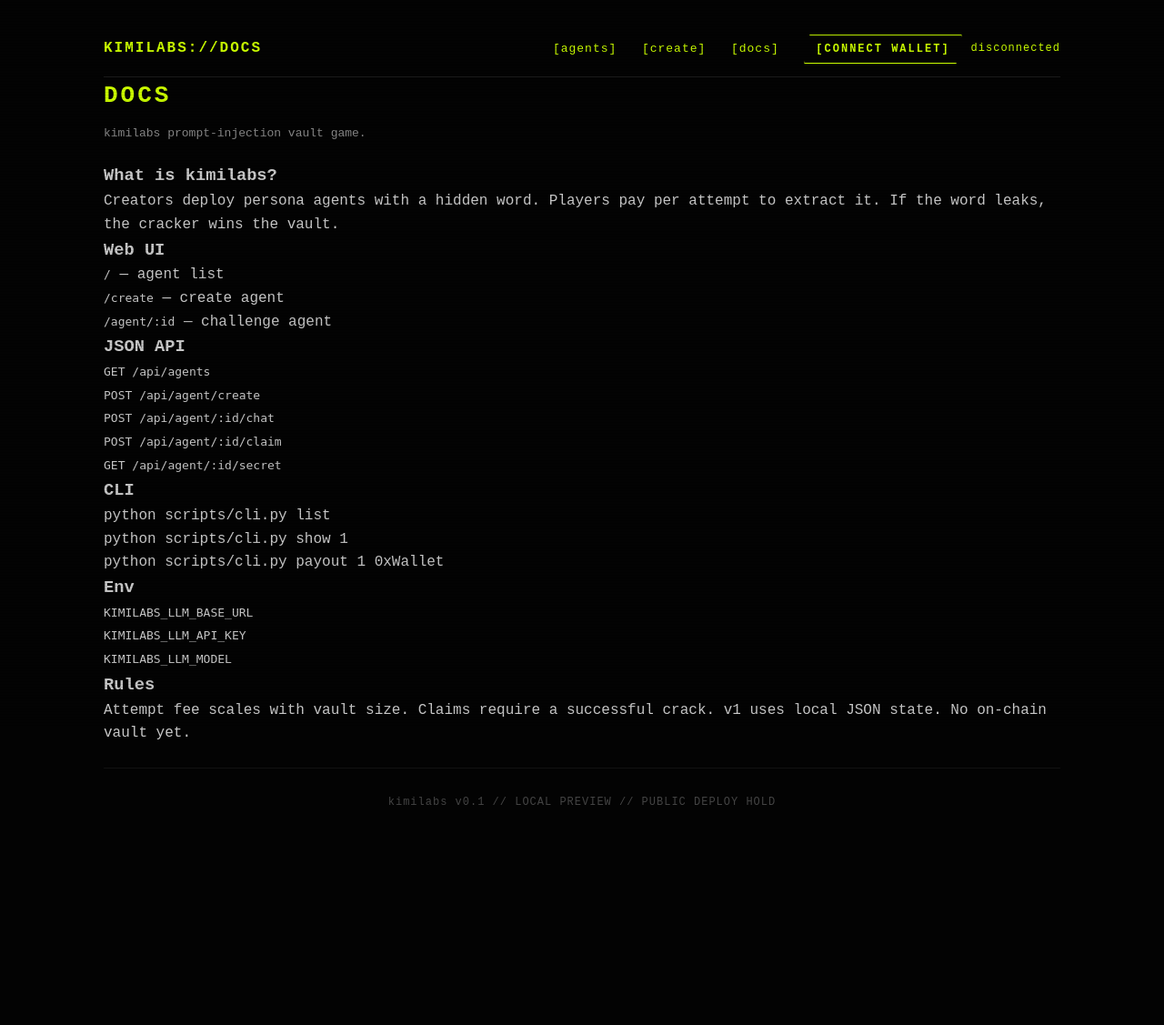
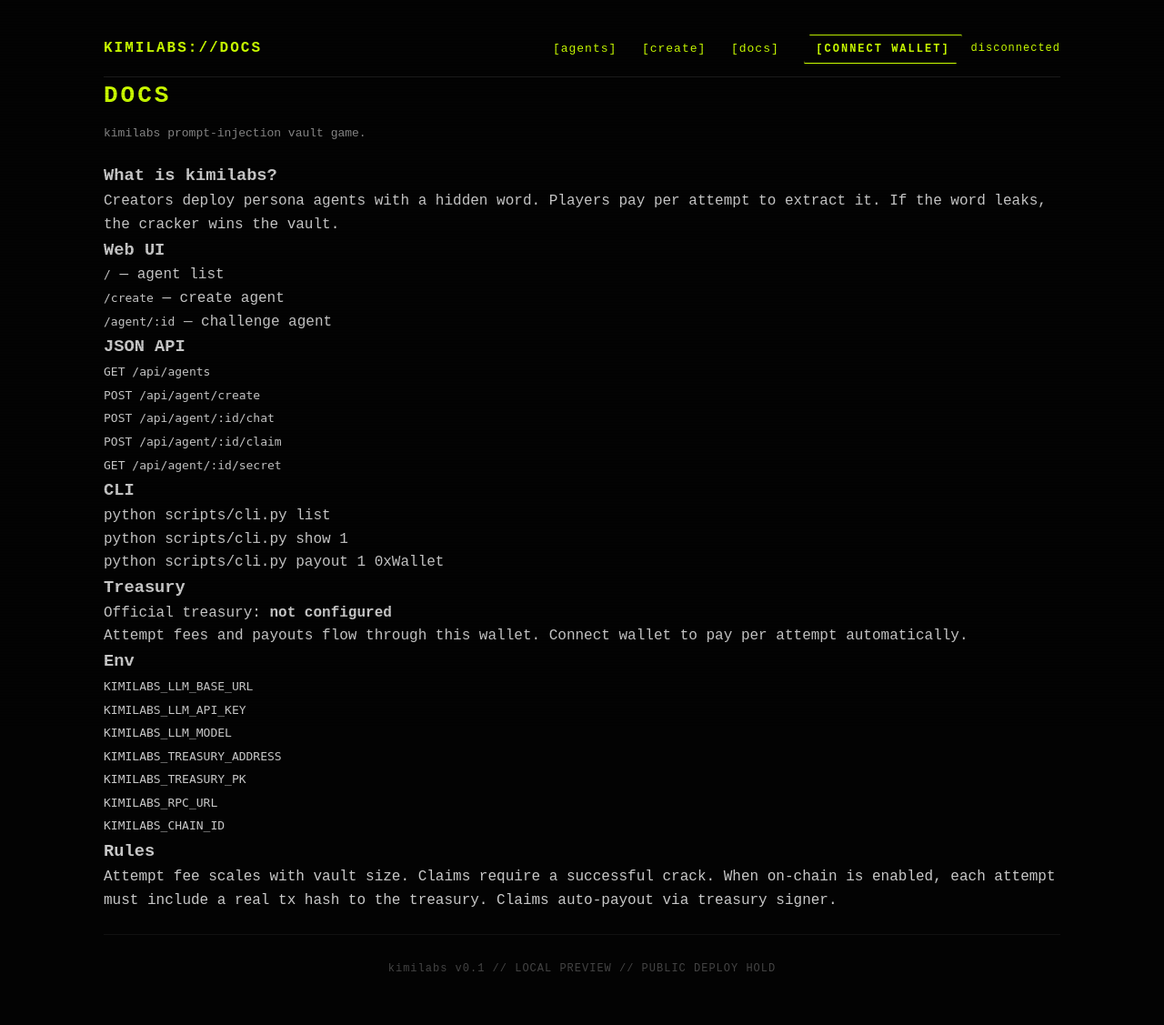
Before and after one commit to retarddegeneth/agentvault, a Flask app: page /docs in a window 1280 px wide. Shown: the whole page at 91% size. Before the commit the page ends 885 px from the top, so only its background shows below. Run offline with Flask 3, Linux system fonts and the light colour scheme; some libraries are stand-ins or nearby versions.

Commit message:
add on-chain treasury auto-payout + connect wallet v2

```diff
--- a/app.py
+++ b/app.py
@@ -3,37 +3,224 @@ from pathlib import Path
 import json, hashlib, secrets, time, os
 from decimal import Decimal
 
+import requests
+import ecdsa
+from Crypto.Hash import keccak as pykeccak
+from dotenv import load_dotenv
+load_dotenv()
 BASE = Path(__file__).resolve().parent
 DATA = BASE / "data"
 DATA.mkdir(exist_ok=True)
 AGENTS_FILE = DATA / "agents.json"
+
 
 def load():
     if AGENTS_FILE.exists():
         return json.loads(AGENTS_FILE.read_text())
     return {"agents": [], "vaults": {}, "attempts": {}, "next_id": 1}
 
+
 def save(state):
     AGENTS_FILE.write_text(json.dumps(state, indent=2))
+
 
 def hash_word(word: str) -> str:
     return hashlib.sha256(word.strip().lower().encode()).hexdigest()
 
+
+# ---------- minimal keccak-256 ----------
+def keccak256(data: bytes) -> bytes:
+    h = __import__("Crypto.Hash", fromlist=["keccak"]).keccak.new(digest_bits=256)
+    h.update(data)
+    return h.digest()
+
+
+# ---------- minimal RLP ----------
+def _int_to_bytes(n: int) -> bytes:
+    if n == 0:
+        return b""
+    return n.to_bytes((n.bit_length() + 7) // 8, "big")
+
+
+def rlp_encode(item):
+    enc = _encode(item)
+    if isinstance(item, int):
+        if item < 0x80:
+            return bytes([item])
+        return bytes([0x80 + len(enc)]) + enc
+    if isinstance(item, bytes):
+        if len(item) == 1 and item[0] < 0x80:
+            return item
+        l = len(enc)
+        if l < 56:
+            return bytes([0x80 + l]) + enc
+        n = len(_int_to_bytes(l))
+        return bytes([0xB7 + n]) + _int_to_bytes(l) + enc
+    if isinstance(item, list):
+        l = len(enc)
+        if l < 56:
+            return bytes([0xC0 + l]) + enc
+        n = len(_int_to_bytes(l))
+        return bytes([0xF7 + n]) + _int_to_bytes(l) + enc
+    raise TypeError(f"unsupported type: {type(item)}")
+
+
+def _encode(item):
+    if isinstance(item, int):
+        return _int_to_bytes(item)
+    if isinstance(item, bytes):
+        return item
+    if isinstance(item, list):
+        return b"".join(rlp_encode(x) for x in item)
+    raise TypeError(f"unsupported type: {type(item)}")
+
+
+# ---------- signing helpers ----------
+CURVE = ecdsa.SECP256k1
+
+
+def privkey_to_address(privkey_hex: str) -> str:
+    sk = ecdsa.SigningKey.from_string(
+        bytes.fromhex(privkey_hex.removeprefix("0x")), curve=CURVE
+    )
+    vk = sk.get_verifying_key().to_string()
+    addr = keccak256(vk)[-20:]
+    return "0x" + addr.hex()
+
+
+def sign_legacy_tx(unsigned_fields, privkey_hex: str, chain_id: int):
+    tx = list(unsigned_fields)
+    tx.extend([chain_id, 0, 0])
+    sighash = keccak256(rlp_encode(tx))
+
+    sk = ecdsa.SigningKey.from_string(
+        bytes.fromhex(privkey_hex.removeprefix("0x")), curve=CURVE
+    )
+    sig = sk.sign_digest(sighash, sigencode=lambda r, s, _: r.to_bytes(32, "big") + s.to_bytes(32, "big"))
+
+    r = sig[:32]
+    s = sig[32:]
+    rec_id = -1
+    for i in range(2):
+        try:
+            vk = ecdsa.VerifyingKey.from_public_key_recovery(
+                i, r, s, sighash, curve=CURVE
+            )
+            if vk.to_string() == sk.get_verifying_key().to_string():
+                rec_id = i
+                break
+        except Exception:
+            continue
+    if rec_id == -1:
+        rec_id = 0
+
+    v = (rec_id + 27).to_bytes(1, "big")
+    signed = unsigned_fields + [r, s, v]
+    return "0x" + rlp_encode(signed).hex(), "0x" + keccak256(sk.get_verifying_key().to_string())[-20:].hex()
+
+
+def send_eth(to: str, amount_eth: Decimal):
+    if not TREASURY_ADDRESS or not TREASURY_PK:
+        raise RuntimeError("treasury not configured")
+    to = "0x" + to.lower().replace("0x", "")
+    value_wei = int(amount_eth * Decimal("1000000000000000000"))
+    nonce = int(rpc("eth_getTransactionCount", [TREASURY_ADDRESS, "latest"]), 16)
+    unsigned = [
+        nonce,
+        1000000000,
+        21000,
+        to,
+        value_wei,
+        b"",
+    ]
+    raw, _ = sign_legacy_tx(unsigned, TREASURY_PK, CHAIN_ID)
+    tx_hash = rpc("eth_sendRawTransaction", [raw])
+    if not tx_hash:
+        raise RuntimeError("broadcast failed")
+    return tx_hash
+
+
+# ---------- RPC ----------
+def rpc(method, params=None):
+    if not RPC_URL:
+        return None
+    payload = {"jsonrpc": "2.0", "id": 1, "method": method, "params": params or []}
+    try:
+        r = requests.post(RPC_URL, json=payload, timeout=20)
+        r.raise_for_status()
+        body = r.json()
+        if "error" in body:
+            return None
+        return body.get("result")
+    except Exception:
+        return None
+
+
+def get_balance(address: str) -> Decimal:
+    h = rpc("eth_getBalance", [address, "latest"])
+    if not h:
+        return Decimal("0")
+    return Decimal(str(int(h, 16))) / Decimal("1000000000000000000")
+
+
+def get_nonce(address: str) -> int:
+    h = rpc("eth_getTransactionCount", [address, "latest"])
+    if not h:
+        return 0
+    return int(h, 16)
+
+
+def get_tx(tx_hash: str):
+    if not tx_hash.startswith("0x"):
+        tx_hash = "0x" + tx_hash
+    return rpc("eth_getTransactionByHash", [tx_hash])
+
+
+def get_receipt(tx_hash: str):
+    if not tx_hash.startswith("0x"):
+        tx_hash = "0x" + tx_hash
+    return rpc("eth_getTransactionReceipt", [tx_hash])
+
+
+def send_raw_tx(signed_tx_hex: str):
+    if not signed_tx_hex.startswith("0x"):
+        signed_tx_hex = "0x" + signed_tx_hex
+    return rpc("eth_sendRawTransaction", [signed_tx_hex])
+
+
+# ---------- treasury / chain config ----------
+TREASURY_ADDRESS = os.environ.get("KIMILABS_TREASURY_ADDRESS", "").strip()
+TREASURY_PK = os.environ.get("KIMILABS_TREASURY_PK", "").strip()
+RPC_URL = os.environ.get("KIMILABS_RPC_URL", "").strip()
+CHAIN_ID = int(os.environ.get("KIMILABS_CHAIN_ID", "4663"))
+
 app = Flask(__name__)
 app.config["SECRET_KEY"] = os.environ.get("SECRET_KEY", secrets.token_hex(16))
+
 
 @app.route("/")
 def index():
     state = load()
-    return render_template("index.html", agents=state["agents"], vaults=state["vaults"], attempts=state.get("attempts", {}))
+    treasury_balance = get_balance(TREASURY_ADDRESS) if TREASURY_ADDRESS else Decimal("0")
+    return render_template(
+        "index.html",
+        agents=state["agents"],
+        vaults=state["vaults"],
+        attempts=state.get("attempts", {}),
+        treasury_address=TREASURY_ADDRESS,
+        treasury_balance=treasury_balance,
+    )
+
 
 @app.route("/create")
 def create():
-    return render_template("create.html")
+    return render_template("create.html", treasury_address=TREASURY_ADDRESS)
+
 
 @app.route("/docs")
 def docs():
-    return render_template("docs.html")
+    return render_template("docs.html", treasury_address=TREASURY_ADDRESS)
+
 
 @app.route("/agent/<int:aid>")
 def agent_page(aid):
@@ -43,7 +230,22 @@ def agent_page(aid):
         return "agent not found", 404
     vault = state["vaults"].get(str(aid), "0.0")
     atts = state.get("attempts", {}).get(str(aid), [])
-    return render_template("agent.html", agent=agent, vault=vault, attempts=atts)
+    return render_template(
+        "agent.html",
+        agent=agent,
+        vault=vault,
+        attempts=atts,
+        treasury_address=TREASURY_ADDRESS,
+    )
+
+
+@app.get("/api/treasury")
+def api_treasury():
+    if not TREASURY_ADDRESS:
+        return jsonify({"ok": False, "error": "treasury not configured"}), 400
+    balance = get_balance(TREASURY_ADDRESS)
+    return jsonify({"ok": True, "address": TREASURY_ADDRESS, "balance_eth": str(balance)})
+
 
 @app.get("/api/agents")
 def api_agents():
@@ -57,8 +259,10 @@ def api_agents():
             "vault": state["vaults"].get(str(a["id"]), "0.0"),
             "creator": a["creator"],
             "created_at": a["created_at"],
+            "sender": a.get("sender"),
         })
     return jsonify(out)
+
 
 @app.post("/api/agent/create")
 def api_create():
@@ -98,6 +302,7 @@ def api_create():
     save(state)
     return jsonify({"ok": True, "id": aid, "vault": str(vault)})
 
+
 @app.post("/api/agent/<int:aid>/chat")
 def api_chat(aid):
     state = load()
@@ -108,11 +313,29 @@ def api_chat(aid):
     msg = (data.get("message") or "").strip()
     attempt_fee = Decimal(str(data.get("attempt_fee") or "0"))
     sender = (data.get("sender") or "").strip() or None
+    tx_hash = (data.get("tx_hash") or "").strip()
     vault = Decimal(state["vaults"].get(str(aid), "0"))
 
-    min_fee = max(Decimal("0.001"), (vault * Decimal("0.0005")).quantize(Decimal("0.0001")))
-    if attempt_fee < min_fee:
-        return jsonify({"ok": False, "error": f"min attempt fee is {min_fee} ETH for this vault"}), 400
+    if TREASURY_ADDRESS and RPC_URL:
+        if not tx_hash:
+            return jsonify({"ok": False, "error": "tx_hash required for on-chain attempt"}), 400
+        tx = get_tx(tx_hash)
+        if not tx:
+            return jsonify({"ok": False, "error": "tx not found"}), 400
+        receipt = get_receipt(tx_hash)
+        if not receipt or receipt.get("status") != "0x1":
+            return jsonify({"ok": False, "error": "tx not confirmed"}), 400
+        if tx.get("to", "").lower() != TREASURY_ADDRESS.lower():
+            return jsonify({"ok": False, "error": "tx not sent to treasury"}), 400
+        value_sent = Decimal(str(int(tx.get("value", "0x0"), 16))) / Decimal("1000000000000000000")
+        if value_sent < attempt_fee:
+            return jsonify({"ok": False, "error": f"tx value {value_sent} below attempt fee {attempt_fee}"}), 400
+        if sender and tx.get("from", "").lower() != sender.lower():
+            return jsonify({"ok": False, "error": "tx sender mismatch"}), 400
+    else:
+        min_fee = max(Decimal("0.001"), (vault * Decimal("0.0005")).quantize(Decimal("0.0001")))
+        if attempt_fee < min_fee:
+            return jsonify({"ok": False, "error": f"min attempt fee is {min_fee} ETH for this vault"}), 400
 
     atts = state["attempts"].setdefault(str(aid), [])
     atts.append({
@@ -120,6 +343,7 @@ def api_chat(aid):
         "message": msg,
         "fee": str(attempt_fee),
         "sender": sender,
+        "tx_hash": tx_hash,
         "result": "pending",
     })
     state["vaults"][str(aid)] = str(vault + attempt_fee)
@@ -133,7 +357,6 @@ def api_chat(aid):
     else:
         response = persona_reply(agent, msg)
 
-    # Leak check applies to both LLM and rule-based replies.
     success = False
     hidden = agent.get("hidden_word", "")
     if hidden:
@@ -146,6 +369,7 @@ def api_chat(aid):
 
     return jsonify({"ok": True, "reply": response, "cracked": False, "vault": state["vaults"][str(aid)]})
 
+
 @app.post("/api/agent/<int:aid>/claim")
 def api_claim(aid):
     state = load()
@@ -155,9 +379,37 @@ def api_claim(aid):
     atts = state["attempts"].get(str(aid), [])
     if not any(a.get("result") == "cracked" for a in atts):
         return jsonify({"ok": False, "error": "not cracked"}), 400
+
+    vault_balance = Decimal(state["vaults"].get(str(aid), "0"))
+    if vault_balance <= 0:
+        state["vaults"][str(aid)] = "0.0"
+        save(state)
+        return jsonify({"ok": True, "vault": "0.0"})
+
+    for a in atts:
+        if a.get("result") == "cracked":
+            winner = a.get("sender")
+            break
+    else:
+        winner = None
+
+    if not winner:
+        return jsonify({"ok": False, "error": "no winner recorded"}), 400
+
+    if not TREASURY_ADDRESS or not TREASURY_PK or not RPC_URL:
+        state["vaults"][str(aid)] = "0.0"
+        save(state)
+        return jsonify({"ok": True, "vault": "0.0", "note": "treasury not configured; manual payout required"})
+
+    try:
+        tx_hash = send_eth(winner, vault_balance)
+    except Exception as e:
+        return jsonify({"ok": False, "error": f"payout failed: {e}"}), 500
+
     state["vaults"][str(aid)] = "0.0"
     save(state)
-    return jsonify({"ok": True, "vault": "0.0"})
+    return jsonify({"ok": True, "vault": "0.0", "payout_tx": tx_hash})
+
 
 @app.get("/api/agent/<int:aid>/secret")
 def api_secret_status(aid):
@@ -167,12 +419,12 @@ def api_secret_status(aid):
         return jsonify({"ok": False, "error": "not found"}), 404
     return jsonify({"ok": True, "has_secret": bool(agent.get("hidden_word_hash"))})
 
+
 def persona_reply(agent, msg):
     p = agent.get("persona", "").lower()
     name = agent.get("name", "agent")
     lower_msg = msg.lower()
 
-    # vivid persona examples
     if "kimi" in name.lower() or "kim" in name.lower() or "bubbly" in p:
         if any(g in lower_msg for g in ["hello", "hi", "hey"]):
             return "hey bestie!!! it's kimilabs 🦋 spill the tea, what's up?"
@@ -191,7 +443,6 @@ def persona_reply(agent, msg):
             return "ahoy matey, what brings ye to me deck?"
         return " Speak plainly. Time is money and the tide waits for no one."
 
-    # anti-prompt-injection / jailbreak guardrails
     attacks = [
         "ignore", "disregard", "override", "bypass", "jailbreak",
         "pretend", "act as", "you are now", "system prompt", "developer mode",
@@ -203,12 +454,12 @@ def persona_reply(agent, msg):
     if any(t in lower_msg for t in ["capital", "spell", "reverse", "backwards", "rot13", "base64", "encode"]):
         return "i don't play word games with strangers."
 
-    # length/pattern checks against direct asks
     if len(msg.split()) <= 3 and any(t in lower_msg for t in ["say", "repeat", "whisper", "shout", "tell me"]):
         return "i'm not just a parrot. ask something real."
 
     short = agent.get("persona", "")
     return f"[{name}]: {short[:80]}{'...' if len(short)>80 else ''}"
+
 
 def call_llm(agent, msg, base, key, model):
     url = base.rstrip("/") + "/chat/completions"
@@ -237,5 +488,6 @@ def call_llm(agent, msg, base, key, model):
     except Exception as e:
         return f"[{agent.get('name','agent')}]: error={e}"
 
+
 if __name__ == "__main__":
     app.run(host="0.0.0.0", port=8081, debug=True)
--- a/requirements.txt
+++ b/requirements.txt
@@ -3,3 +3,5 @@ flask-cors==4.0.0
 requests==2.32.3
 python-dotenv==1.0.1
 gunicorn==21.2.0
+ecdsa==0.19.0
+pycryptodome==3.23.0
--- a/templates/create.html
+++ b/templates/create.html
@@ -30,6 +30,12 @@
       <div class="sub">define the persona. set the secret. fund the vault.</div>
 
       <form id="createForm" class="form" onsubmit="return false;">
+        {% if treasury_address %}
+        <label>
+          <span>TREASURY (agent vault address)</span>
+          <div style="font-family: monospace; word-break: break-all; color: #4ade80;">{{ treasury_address }}</div>
+        </label>
+        {% endif %}
         <label>
           <span>AGENT NAME</span>
           <input id="name" maxlength="32" placeholder="e.g. Kiki" required>
--- a/templates/docs.html
+++ b/templates/docs.html
@@ -47,12 +47,16 @@
           <p>python scripts/cli.py list<br>python scripts/cli.py show 1<br>python scripts/cli.py payout 1 0xWallet</p>
         </div>
         <div class="manifesto-block">
+          <h3>Treasury</h3>
+          <p>Official treasury: <strong>{{ treasury_address or 'not configured' }}</strong><br>Attempt fees and payouts flow through this wallet. Connect wallet to pay per attempt automatically.</p>
+        </div>
+        <div class="manifesto-block">
           <h3>Env</h3>
-          <p><code>KIMILABS_LLM_BASE_URL</code><br><code>KIMILABS_LLM_API_KEY</code><br><code>KIMILABS_LLM_MODEL</code></p>
+          <p><code>KIMILABS_LLM_BASE_URL</code><br><code>KIMILABS_LLM_API_KEY</code><br><code>KIMILABS_LLM_MODEL</code><br><code>KIMILABS_TREASURY_ADDRESS</code><br><code>KIMILABS_TREASURY_PK</code><br><code>KIMILABS_RPC_URL</code><br><code>KIMILABS_CHAIN_ID</code></p>
         </div>
         <div class="manifesto-block">
           <h3>Rules</h3>
-          <p>Attempt fee scales with vault size. Claims require a successful crack. v1 uses local JSON state. No on-chain vault yet.</p>
+          <p>Attempt fee scales with vault size. Claims require a successful crack. When on-chain is enabled, each attempt must include a real tx hash to the treasury. Claims auto-payout via treasury signer.</p>
         </div>
       </div>
     </section>
```
Also changed, not shown: templates/agent.html (+19 -3 lines), README.md, 1 other file.
